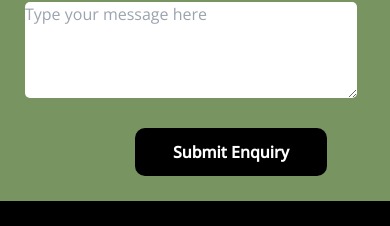
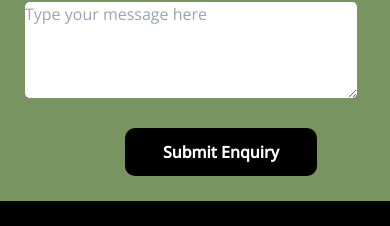
Before and after one commit to dimz-hub/elder-care, a React (Create React App) app: page /enquiry in a window 390 px wide. Shown: the part 809-1035 px from the top of the page. Built offline with nearby package versions, Linux system fonts and the light colour scheme; no server answers.

Commit message:
enquiry again

```diff
--- a/src/Components/Enquiry.jsx
+++ b/src/Components/Enquiry.jsx
@@ -97,7 +97,7 @@ try{
 Please make us aware of your preferences, and we will reach out to you <br/> via phone or email to discuss your requirements.
              </p>
 
-             <form className='flex flex-col gap-[15px]  xs:m-[auto] '  onSubmit={handleSubmit}>
+             <form className='flex flex-col gap-[15px]  xs:m-[auto]  '  onSubmit={handleSubmit}>
           <div className='flex flex-col justify-center ' >
           <label for="firstname" className='text-[white] text-[22px] font-[400]' >First Name <span className=' font-[200] text-[17px]'> (required)  </span>  </label>
          <input   className='enquiry-input xs:w-[85vw]'  type="text" id="firstname" name="firstname" value={firstName} required  onChange={(e) => setFirstName(e.target.value)}/>
@@ -134,12 +134,12 @@ Please make us aware of your preferences, and we will reach out to you <br/> via
     <textarea id="message" name="message" rows="4" cols="50" placeholder="Type your message here" value={message} required className='enquiry-textarea rounded-[5px] xs:w-[85vw]' onChange={(e) => setMessage(e.target.value)}></textarea>
 
           </div>
-          <div className='xs:ml-[-40px]'>
 
-          <button type='submit' className=' hero-button p-3 outline-none bg-[black] text-[white] ml-[150px] w-[12rem] rounded-[10px] mt-[15px] font-[600] xs: xs:text-center '>
+
+          <button type='submit' className=' hero-button p-3 outline-none bg-[black] text-[white] ml-[150px] w-[12rem] rounded-[10px] mt-[15px] font-[600] xs: xs:text-center xs:ml-[100px] '>
             Submit Enquiry
           </button>
-          </div>
+
              </form>
              {
                isSubmit && <div className='text-[25px] font-[600] text-[white] ' >
```
